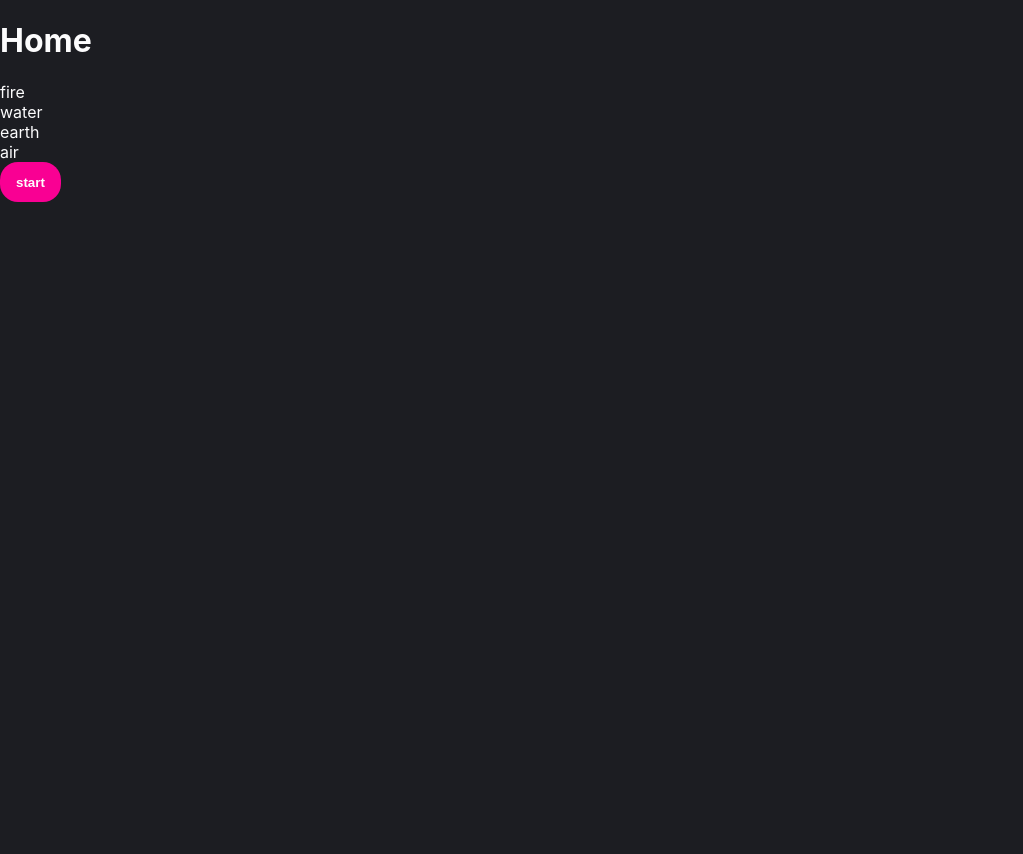
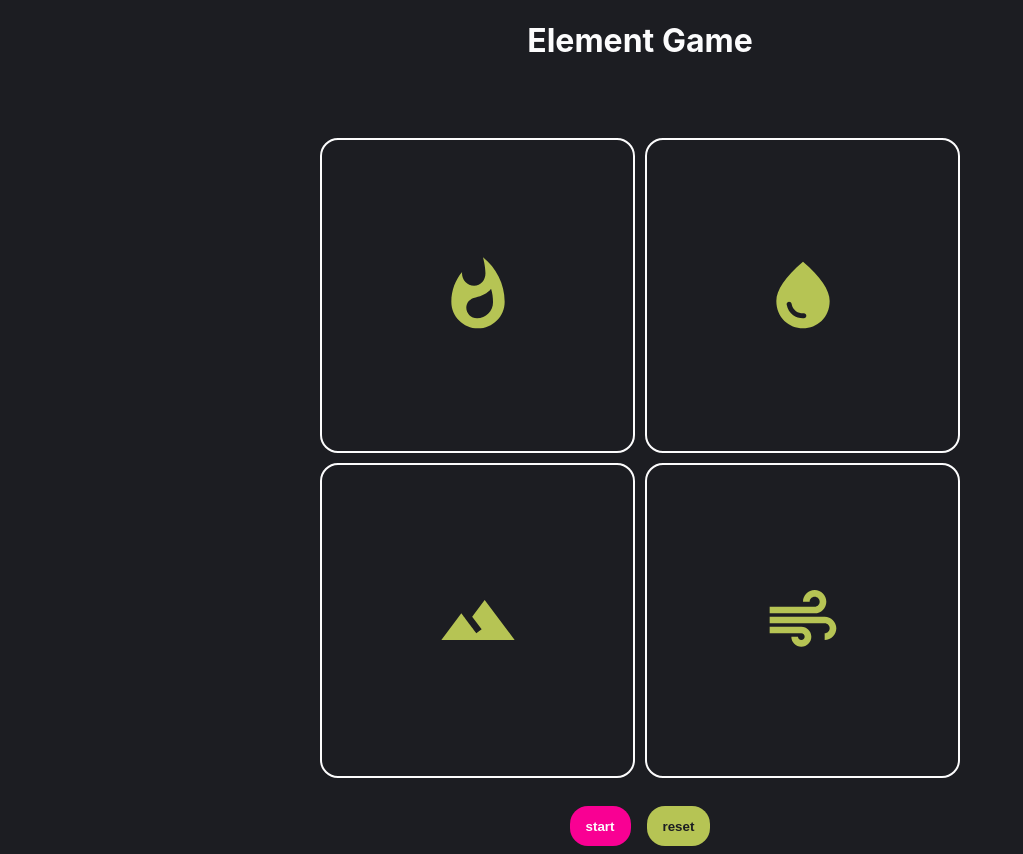
Before and after one commit to huriyahq/element-game, a React (Create React App) app: page / in a window 1280 px wide. Shown: the whole page, without its empty margins (0-1023 px from the left). Before the commit the page ends 800 px from the top, so only its background shows below. Built offline with nearby package versions, Linux system fonts and the light colour scheme.

Commit message:
Add board and element styles

```diff
--- a/package.json
+++ b/package.json
@@ -3,6 +3,10 @@
 	"version": "0.1.0",
 	"private": true,
 	"dependencies": {
+		"@emotion/react": "^11.11.1",
+		"@emotion/styled": "^11.11.0",
+		"@mui/icons-material": "^5.14.11",
+		"@mui/material": "^5.14.11",
 		"@testing-library/jest-dom": "^5.17.0",
 		"@testing-library/react": "^13.4.0",
 		"@testing-library/user-event": "^13.5.0",
--- a/src/App.js
+++ b/src/App.js
@@ -4,13 +4,22 @@ import Board from "./components/Board";
 
 function App() {
 	return (
-		<div className="App">
-			<h1>Home</h1>
+		<div className="app">
+			<h1>Element Game</h1>
+			<div className="app-instructions">
+				<p></p>
+			</div>
 			<Board />
-			<Button
-				buttonStyle="primary"
-				text="start"
-			/>
+			<div className="app-options">
+				<Button
+					buttonStyle="primary"
+					text="start"
+				/>
+				<Button
+					buttonStyle="secondary"
+					text="reset"
+				/>
+			</div>
 		</div>
 	);
 }
--- a/src/components/Board.jsx
+++ b/src/components/Board.jsx
@@ -5,10 +5,22 @@ import Element from "./Element";
 const Board = () => {
 	return (
 		<div className="board">
-			<Element text="fire" />
-			<Element text="water" />
-			<Element text="earth" />
-			<Element text="air" />
+			<Element
+				type="fire"
+				className="element-1"
+			/>
+			<Element
+				type="water"
+				className="element-2"
+			/>
+			<Element
+				type="earth"
+				className="element-3"
+			/>
+			<Element
+				type="air"
+				className="element-4"
+			/>
 		</div>
 	);
 };
--- a/src/components/Element.jsx
+++ b/src/components/Element.jsx
@@ -1,7 +1,48 @@
 import React from "react";
+import "../styles/Element.css";
+import { FireIcon, WaterIcon, EarthIcon, AirIcon } from "../utils/icons";
 
-const Element = ({ text, elementStyle }) => {
-	return <div className={elementStyle}>{text}</div>;
+const Element = ({ type }) => {
+	const lowerCaseType = type.toLowerCase();
+	let icon;
+
+	switch (lowerCaseType) {
+		case "fire":
+			icon = (
+				<FireIcon
+					className="element"
+					sx={{ fontSize: 80 }}
+				/>
+			);
+			break;
+		case "water":
+			icon = (
+				<WaterIcon
+					className="element"
+					sx={{ fontSize: 80 }}
+				/>
+			);
+			break;
+		case "earth":
+			icon = (
+				<EarthIcon
+					className="element"
+					sx={{ fontSize: 80 }}
+				/>
+			);
+			break;
+		case "air":
+			icon = (
+				<AirIcon
+					className="element"
+					sx={{ fontSize: 80 }}
+				/>
+			);
+			break;
+		default:
+			icon = null;
+	}
+	return <div className="element-box">{icon}</div>;
 };
 
 export default Element;
--- a/src/styles/App.css
+++ b/src/styles/App.css
@@ -11,3 +11,13 @@ body {
 	background-color: var(--dark);
 	color: var(--light);
 }
+
+.app {
+	height: 100%;
+	width: 100%;
+	display: flex;
+	flex-direction: column;
+	justify-content: center;
+	align-items: center;
+	gap: 20px;
+}
--- a/src/styles/Board.css
+++ b/src/styles/Board.css
@@ -0,0 +1,29 @@
+.board {
+	display: grid;
+	grid-template-columns: repeat(2, 1fr);
+	grid-template-rows: repeat(2, 1fr);
+	gap: 10px;
+	width: 50%;
+	height: auto;
+	aspect-ratio: 1/1;
+}
+
+.element-1 {
+	grid-row-start: 1;
+	grid-row-end: 2;
+}
+
+.element-2 {
+	grid-row-start: 2;
+	grid-row-end: 3;
+}
+
+.element-3 {
+	grid-row-start: 1;
+	grid-row-end: 2;
+}
+
+.element-4 {
+	grid-row-start: 2;
+	grid-row-end: 3;
+}
--- a/src/styles/Button.css
+++ b/src/styles/Button.css
@@ -22,4 +22,5 @@
 	padding: 0.8rem 1rem;
 	border-radius: 18px;
 	cursor: pointer;
+	margin: 0.5rem;
 }
--- /dev/null
+++ b/src/styles/Element.css
@@ -0,0 +1,11 @@
+.element-box {
+	display: flex;
+	justify-content: center;
+	align-items: center;
+	border: 2px solid var(--light);
+	border-radius: 18px;
+}
+
+.element {
+	color: var(--secondary-accent);
+}
--- /dev/null
+++ b/src/utils/icons.js
@@ -0,0 +1,4 @@
+export { default as FireIcon } from "@mui/icons-material/Whatshot";
+export { default as EarthIcon } from "@mui/icons-material/Landscape";
+export { default as WaterIcon } from "@mui/icons-material/WaterDrop";
+export { default as AirIcon } from "@mui/icons-material/Air";
```
Also changed, not shown: 1 other file (tests, documents, lock files or other folders).
